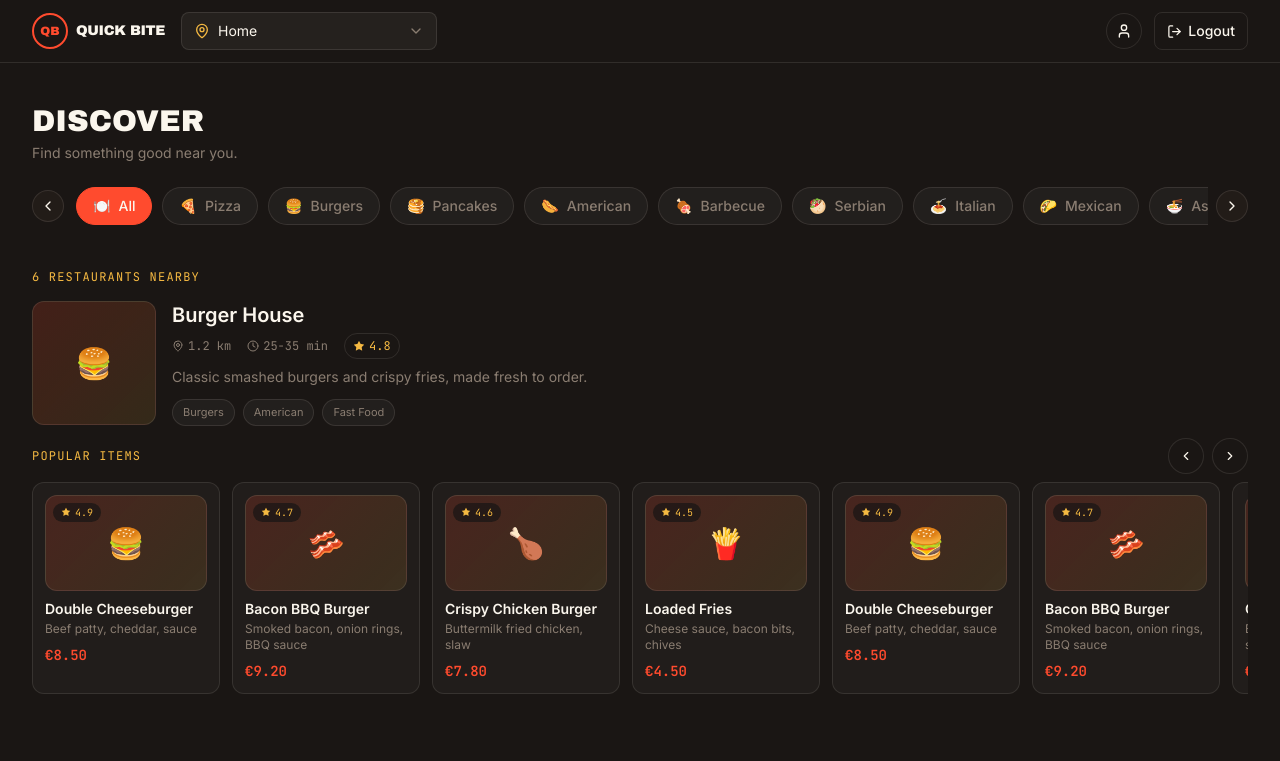
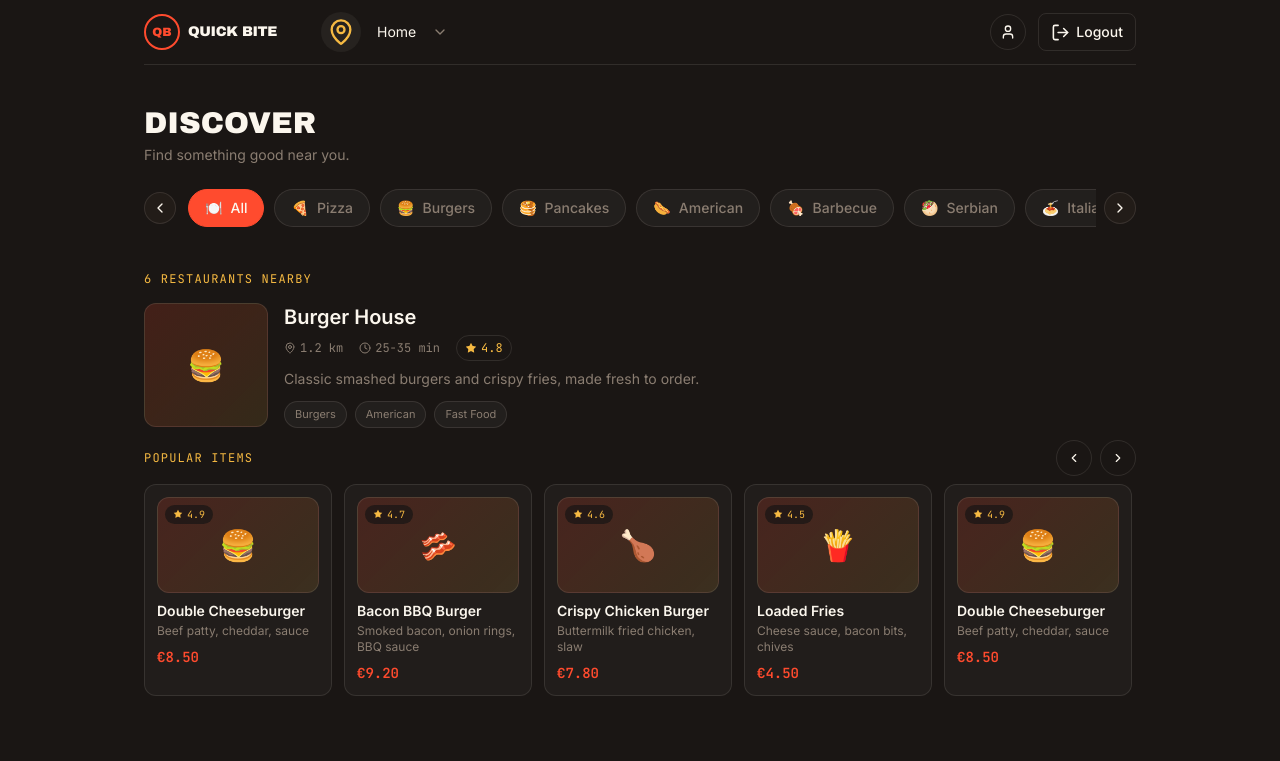
Before and after one commit to djol0/quickbite, a Next.js app: page /dashboard in a window 1280 px wide. Shown: the top 761 px of the page. Built offline with nearby package versions, Linux system fonts and the light colour scheme; no server answers; sample sign-in values are in the browser's storage.

Commit message:
style: refine dashboard header UI

```diff
--- a/app/(app)/dashboard/page.tsx
+++ b/app/(app)/dashboard/page.tsx
@@ -1,15 +1,11 @@
 import { categories } from "@/data/categories"
 import { restaurants } from "@/data/restaurants"
 import DashboardClient from "@/components/dashboard/DashboardClient"
-import { COLORS } from "@/constants/colors"
 
 export default function DashboardPage() {
     return (
-        <main
-            className="min-h-screen px-4 py-6 sm:px-6 sm:py-8 lg:px-8 lg:py-10"
-            style={{ backgroundColor: COLORS.bg }}
-        >
-            <div className="mx-auto max-w-[1600px]">
+        <main className="min-h-screen py-6 sm:py-8 lg:py-10">
+            <div className="mx-auto">
                 <DashboardClient categories={categories} restaurants={restaurants} />
             </div>
         </main>
--- a/app/(app)/layout.tsx
+++ b/app/(app)/layout.tsx
@@ -16,8 +16,10 @@ export default async function AppLayout({
     return (
         <div>
             <main>
-                <Header />
-                {children}
+                <div className=" px-5 sm:px-20 md:px-28 lg:px-36 2xl:px-44 ">
+                    <Header />
+                    {children}
+                </div>
                 <Footer />
             </main>
         </div>
--- a/components/dashboard/RestaurantCarousel.tsx
+++ b/components/dashboard/RestaurantCarousel.tsx
@@ -24,7 +24,7 @@ export default function RestaurantCarousel({ items }: RestaurantCarouselProps) {
                 aria-label="Scroll menu left"
                 onClick={() => scrollBy(-200)}
                 className="flex h-9 w-9 items-center justify-center rounded-full border cursor-pointer mr-2"
-                style={{ backgroundColor: COLORS.bg, borderColor: COLORS.border, color: COLORS.paper }}
+                style={{ borderColor: COLORS.border, color: COLORS.paper }}
             >
                 <ChevronLeft size={14} />
             </button>
@@ -38,7 +38,7 @@ export default function RestaurantCarousel({ items }: RestaurantCarouselProps) {
                 aria-label="Scroll menu right"
                 onClick={() => scrollBy(200)}
                 className="flex h-9 w-9 items-center justify-center rounded-full border cursor-pointer"
-                style={{ backgroundColor: COLORS.bg, borderColor: COLORS.border, color: COLORS.paper }}
+                style={{ borderColor: COLORS.border, color: COLORS.paper }}
             >
                 <ChevronRight size={14} />
             </button>
--- a/components/layout/Header.tsx
+++ b/components/layout/Header.tsx
@@ -1,14 +1,12 @@
 "use client"
 
-import Link from "next/link"
 import { MapPin, ChevronDown, User, LogOut } from "lucide-react"
 import { COLORS } from "@/constants/colors"
 import { signOut } from "next-auth/react"
-// import { signOut } from "@/auth"
 
 const Logo = () => {
     return (
-        <Link href="/" className="flex items-center gap-2 shrink-0">
+        <div className="flex items-center gap-2 shrink-0">
             <div
                 className="h-9 w-9 rounded-full flex items-center justify-center border-2"
                 style={{ borderColor: COLORS.ember }}
@@ -23,10 +21,9 @@ const Logo = () => {
             >
                 QUICK BITE
             </span>
-        </Link>
+        </div>
     )
 }
-
 
 interface AddressSelectorProps {
   fullWidth?: boolean;
@@ -37,14 +34,20 @@ const AddressSelector = ({ fullWidth = false }: AddressSelectorProps) => {
         <button
             type="button"
             aria-haspopup="listbox"
-            className={`qb-body flex items-center gap-2 rounded-lg border px-3 py-2 text-sm transition-colors hover:bg-white/5 ${fullWidth ? "w-full" : "w-56 sm:w-64"}`}
+            // className={`qb-body flex items-center gap-2 rounded-lg border px-3 py-2 text-sm transition-colors hover:bg-white/5 ${fullWidth ? "w-full" : "w-56 sm:w-64"} cursor-pointer`}
+            // style={{
+            //     backgroundColor: "rgba(251,246,237,0.05)",
+            //     borderColor: COLORS.border,
+            //     color: COLORS.paper,
+            // }}
+            className={`qb-body flex items-center gap-4  px-3 text-sm cursor-pointer`}
             style={{
-                backgroundColor: "rgba(251,246,237,0.05)",
-                borderColor: COLORS.border,
+                // backgroundColor: "rgba(251,246,237,0.05)",
+                // borderColor: COLORS.border,
                 color: COLORS.paper,
             }}
         >
-        <MapPin size={16} style={{ color: COLORS.mustard }} className="shrink-0" />
+            <MapPin size={40} style={{ color: COLORS.mustard, backgroundColor: "rgba(251,246,237,0.05)" }} className="shrink-0 p-1.5 rounded-3xl" />
             <span className="truncate">Home</span>
             <ChevronDown
                 size={16}
@@ -60,7 +63,7 @@ const UserButton = () => {
         <button
             type="button"
             aria-label="Profile"
-            className="flex h-9 w-9 items-center justify-center rounded-full border transition-colors hover:bg-white/5"
+            className="flex h-9 w-9 items-center justify-center rounded-full border transition-colors hover:bg-white/5 cursor-pointer"
             style={{ borderColor: COLORS.border, color: COLORS.paper }}
         >
             <User size={16} />
@@ -77,10 +80,10 @@ function LogoutButton({ className = "" }: { className?: string }) {
         <button
             type="button"
             onClick={logout}
-            className={`qb-body inline-flex items-center gap-1.5 rounded-lg border px-3 py-2 text-sm font-medium transition-colors hover:bg-white/5 ${className}`}
+            className={`qb-body inline-flex items-center gap-1.5 rounded-lg border px-3 py-2 text-sm font-medium transition-colors hover:bg-white/5 ${className} cursor-pointer`}
             style={{ borderColor: COLORS.border, color: COLORS.paper }}
         >
-            <LogOut size={15} />
+            <LogOut size={19} />
             Logout
         </button>
     );
@@ -92,13 +95,13 @@ export default function Header() {
             className="sticky top-0 z-40 border-b backdrop-blur"
             style={{ backgroundColor: COLORS.bg, borderColor: COLORS.border }}
         >
-            <div className="mx-auto max-w-7xl px-4 sm:px-6 lg:px-8 py-3">
+            <div className="py-3">
                 <nav aria-label="Primary" className="flex items-center justify-between gap-4">
-                    <div className="flex items-center gap-4 min-w-0">
+                    <div className="flex items-center gap-4 md:gap-8 min-w-0">
                         <Logo />
-                        <div className="hidden md:block">
+
                             <AddressSelector />
-                        </div>
+
                     </div>
 
                     <div className="flex items-center gap-2 md:gap-3">
@@ -106,11 +109,6 @@ export default function Header() {
                         <LogoutButton className="hidden md:inline-flex" />
                     </div>
                 </nav>
-
-                {/* Mobile-only row: address selector spans nearly full width below the primary row */}
-                <div className="mt-3 md:hidden">
-                    <AddressSelector fullWidth />
-                </div>
             </div>
         </header>
     )
```
Lines whose indentation alone changed are shown as unchanged.
